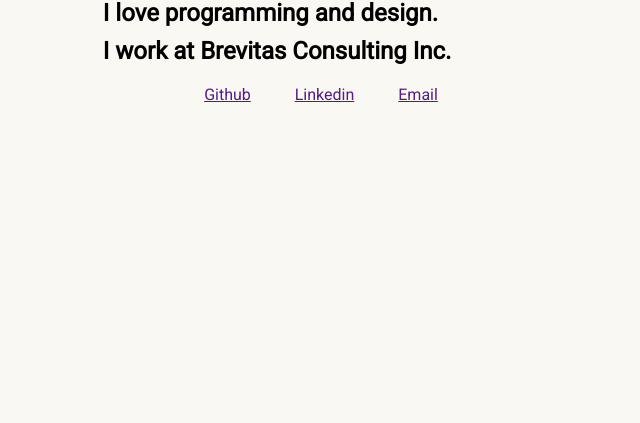
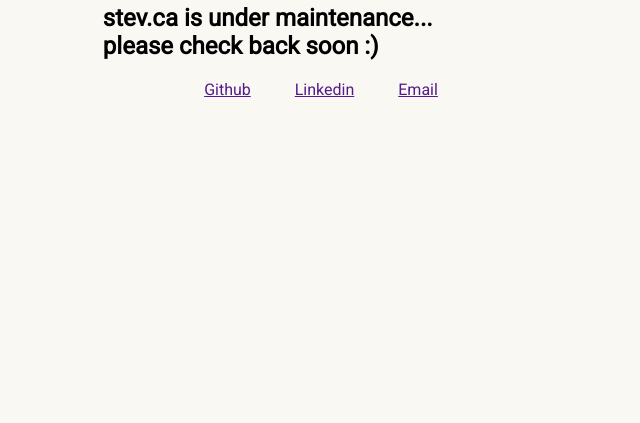
Before and after one commit to Stevtm/placeholder-portfolio, a plain HTML site: page index.html in a window 1280 px wide. Shown: the part 377-800 px from the top of the page, without its empty margins (219-859 px from the left). Drawn offline with Linux system fonts and the light colour scheme.

Commit message:
changed text to under maintenance note

```diff
--- a/index.html
+++ b/index.html
@@ -13,8 +13,7 @@
     <main>
         <section class="title">
             <h1>Hi, I'm Steven Maddison.</h1>
-            <h2>I love programming and design.</h2>
-            <h2>I work at Brevitas Consulting Inc.</h2>
+            <h2>stev.ca is under maintenance... <br>please check back soon :)</h2>
         </section>
         <section class="links">
             <a href="">Github</a>
--- a/style.css
+++ b/style.css
@@ -13,6 +13,7 @@ html {
 /* main content styles */
 main {
     display: flex;
+    flex: 30%;
     flex-direction: column;
     justify-content: center;
     align-items: center;
```
